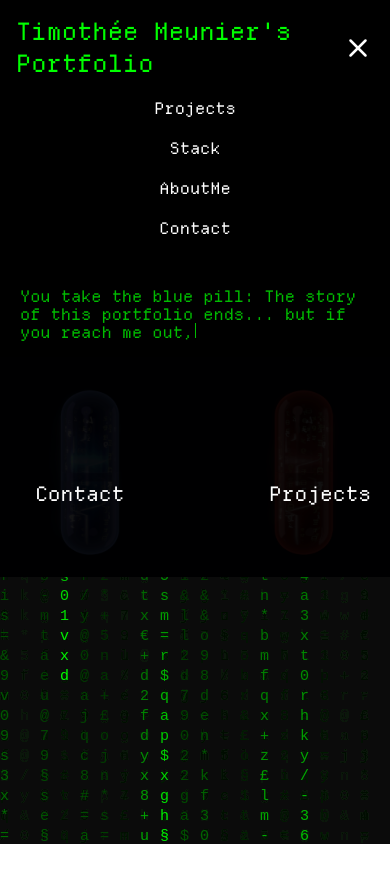
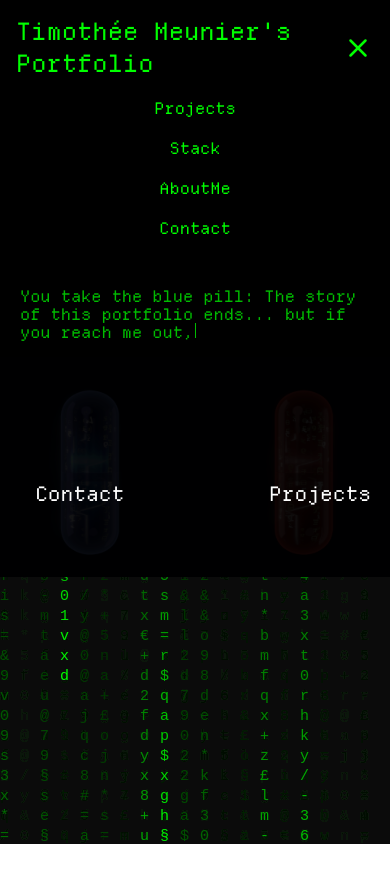
Before and after one commit to 0feeling/My-portfolio, a React (Vite) app: page /Makeachoice in a window 390 px wide. Both pictures are taken after a click on the button 358 px from the left and 48 px from the top of the page. Shown: the top 882 px of the page. Built offline with nearby package versions, Linux system fonts and the light colour scheme.

Commit message:
navbar color burger menu

```diff
--- a/src/components/Navbar.jsx
+++ b/src/components/Navbar.jsx
@@ -39,11 +39,12 @@ const Navbar = () => {
         </NavLink>
 
         {/* Bouton menu burger pour mobile */}
-        <button
-          className="md:hidden text-white focus:outline-none"
-          onClick={toggleMenu}
-        >
-          {isOpen ? <X size={30} /> : <Menu size={30} />}
+        <button className="md:hidden focus:outline-none" onClick={toggleMenu}>
+          {isOpen ? (
+            <X size={30} className={getTextColor()} />
+          ) : (
+            <Menu size={30} className={getTextColor()} />
+          )}
         </button>
 
         {/* Menu Desktop */}
@@ -105,7 +106,7 @@ const Navbar = () => {
           <li>
             <NavLink
               to="/Projects"
-              className="text-white hover:text-red-500 transition-colors duration-200"
+              className={`${getTextColor()} hover:text-red-500 transition-colors duration-200`}
               onClick={toggleMenu}
             >
               Projects
@@ -114,7 +115,7 @@ const Navbar = () => {
           <li>
             <NavLink
               to="/Stack"
-              className="text-white hover:text-yellow-400 transition-colors duration-200"
+              className={`${getTextColor()} hover:text-yellow-400 transition-colors duration-200`}
               onClick={toggleMenu}
             >
               Stack
@@ -123,7 +124,7 @@ const Navbar = () => {
           <li>
             <NavLink
               to="/AboutMe"
-              className="text-white hover:text-pink-400 transition-colors duration-200"
+              className={`${getTextColor()} hover:text-pink-400 transition-colors duration-200`}
               onClick={toggleMenu}
             >
               AboutMe
@@ -132,7 +133,7 @@ const Navbar = () => {
           <li>
             <NavLink
               to="/Contact"
-              className="text-white hover:text-blue-400 transition-colors duration-200"
+              className={`${getTextColor()} hover:text-blue-400 transition-colors duration-200`}
               onClick={toggleMenu}
             >
               Contact
```
